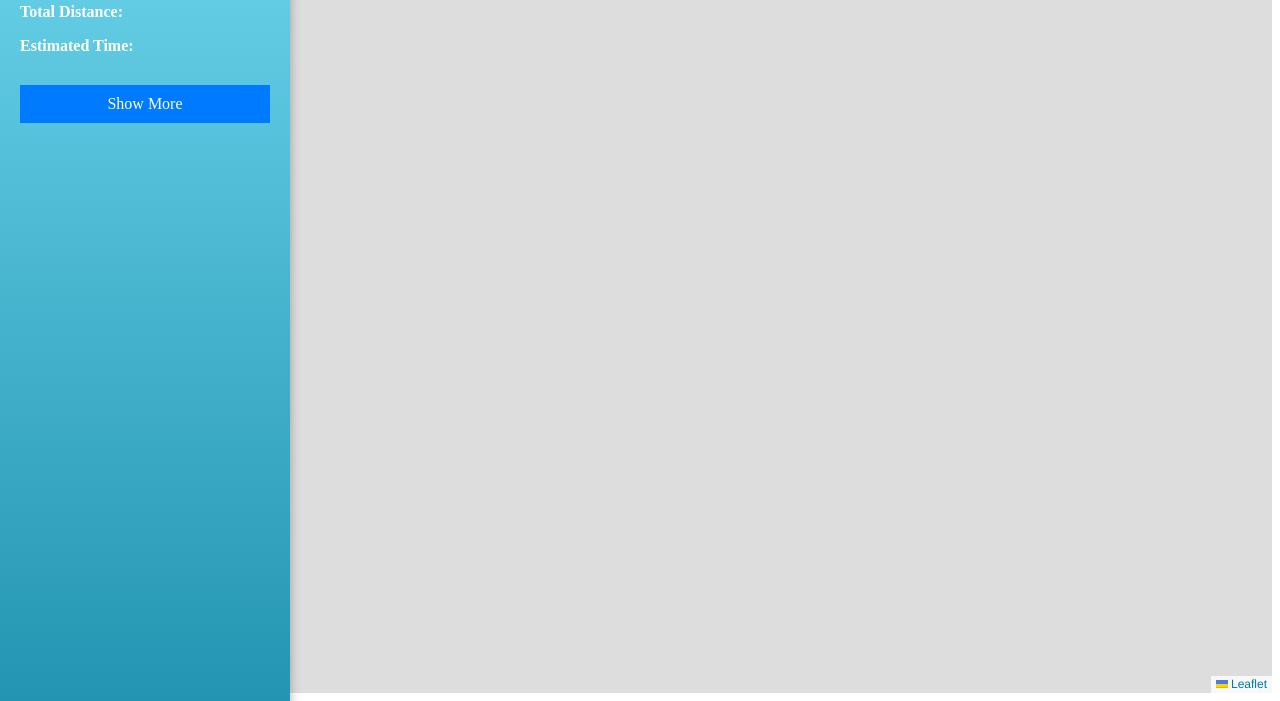
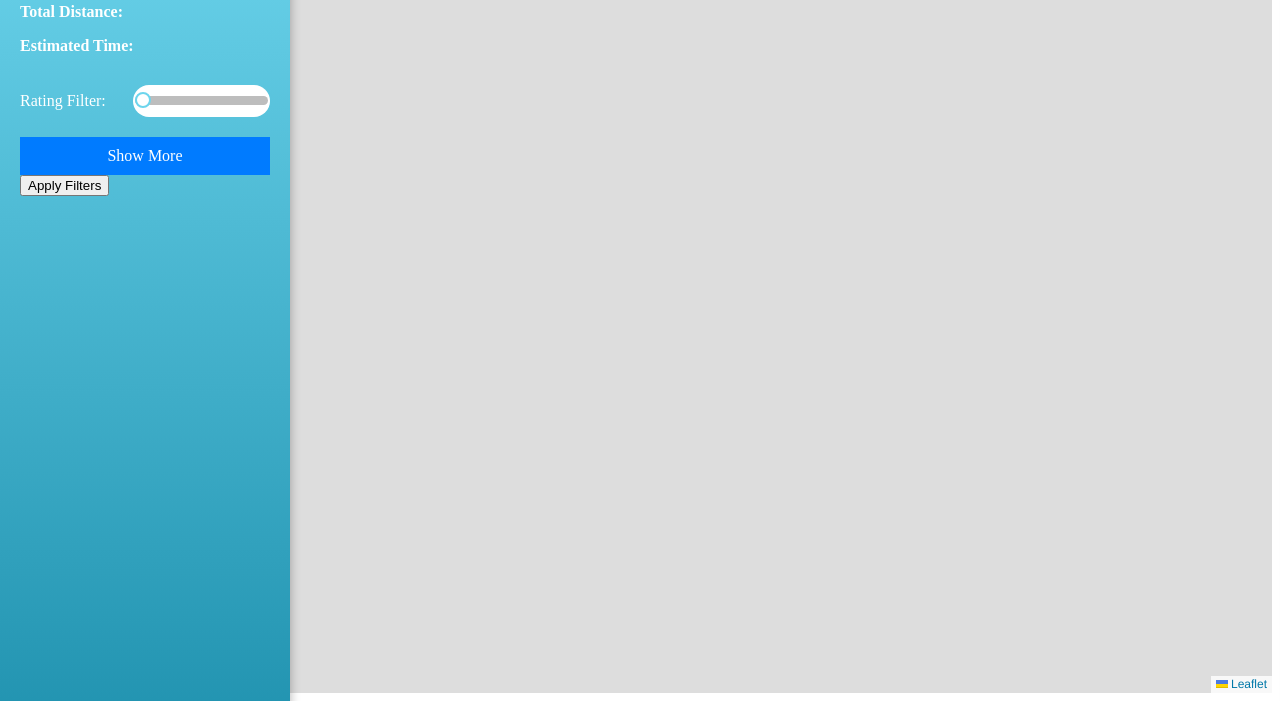
Before and after one commit to m1lun/RoadQuest, a Django app: template RoadQuest/RoadQuestApp/templates/mapping.html in a window 1280 px wide. Shown: the part 115-816 px from the top of the page. Run offline with Django 5.2, Linux system fonts and the light colour scheme; the template is opened without the code that fills it: values that come from a table or form of the project are taken from there, others are empty; data comes from the database, SQL or seed files in the repository; both versions use the stored data as it was after the commit.

Commit message:
finished multi-filter

```diff
--- a/RoadQuest/RoadQuestApp/templates/mapping.html
+++ b/RoadQuest/RoadQuestApp/templates/mapping.html
@@ -73,6 +73,54 @@
             margin-top: 10px;
             text-align: center;
         }
+
+        .slider-section {
+            margin: 20px 0;
+            display: flex;
+            align-items: center;
+            justify-content: space-between;
+        }
+
+        .range {
+            background: #fff;
+            height: 2rem;
+            width: 55%;
+            border-radius: 5rem;
+            box-shadow: 1px 5px 5px rgba(black, 0.3);
+            display: flex;
+            align-items: center;
+            justify-content: center;
+        }
+
+        input[type="range"] {
+            -webkit-appearance: none;
+            width: 100%;
+            height: 100%;
+            background: transparent;
+            outline: none;
+            &::-webkit-slider-thumb {
+                -webkit-appearance: none;
+                height: 16px;
+                width: 16px;
+                border-radius: 50%;
+                background: #ffffff;
+                border: 2px solid #6dd5ed;
+                margin-top: -4px;
+                box-shadow: 1px 1px 2px rgba(#000, 0.5);
+                cursor: pointer;
+            }
+            &::-webkit-slider-runnable-track {
+                width: 100%;
+                height: 9px;
+                background: #bdbdbd;
+                border-radius: 3rem;
+                transition: all 0.5s;
+                cursor: pointer;
+            }
+            &:hover::-webkit-slider-runnable-track {
+                background: #6dd5ed;
+            }
+        }
     </style>
 </head>
 <body>
@@ -90,6 +138,8 @@
         </div>
     </div>
 
+
+
     <div id="main-panel">
         <span class="closebtn" onclick="closePanel()">&times;</span>
         <h1>RoadQuest</h1>
@@ -98,22 +148,33 @@
             <p><strong>Estimated Time:</strong> <span id="route-time"></span></p>
         </div>
 
+        <div class="slider-section">
+            <label for="rating-slider">Rating Filter:</label>
+            <div class="range">
+                <input type="range" id="rating-slider" min="0" max="5" step="1" value="{{ current_rating|default:0 }}">
+            </div>
+        </div>
+
         <div id="filter-buttons">
             {% for poi_type in types %}
-                <button onclick="location.href='{% url 'mapping_filtered' start1 end1 poi_type %}'">
+                <label class="type-button">
+                    <input type="checkbox" class="poi-type-checkbox" value="{{ poi_type }}">
                     {{ poi_type|title }}
-                </button>
+                </label>
             {% endfor %}
         </div>
 
         <div class="expand-btn" onclick="toggleExpand()">Show More</div>
         <div id="expandable-section" class="expandable-section">
             {% for poi_type in secondary_types %}
-                <button onclick="location.href='{% url 'mapping_filtered' start1 end1 poi_type %}'">
+                <label class="type-button">
+                    <input type="checkbox" class="poi-type-checkbox" value="{{ poi_type }}">
                     {{ poi_type|title }}
-                </button>
+                </label>
             {% endfor %}
         </div>
+
+        <button onclick="applyFilters()">Apply Filters</button>
 
     </div>
 
@@ -174,6 +235,30 @@
             document.getElementById('route-time').innerText = time;
         }
 
+        function applyFilters() {
+            const selectedTypes = Array.from(document.querySelectorAll('.poi-type-checkbox:checked'))
+                .map(checkbox => checkbox.value);
+
+            const rating = document.getElementById('rating-slider').value;
+
+            // Use the placeholders 'all' and 'none' to handle cases where parameters might be missing
+            let url = `{% url 'mapping_filtered' start1 end1 'all' 'none' %}`;
+
+            if (selectedTypes.length > 0) {
+                url = url.replace('all', encodeURIComponent(selectedTypes.join(',')));
+            } else {
+                url = url.replace('/all', '/None');
+            }
+
+            if (rating && rating !== 'none') {
+                url = url.replace('none', rating);
+            } else {
+                url = url.replace('/none', '/None');
+            }
+
+            window.location.href = url;
+        }
+
         function toggleExpand() {
             var section = document.getElementById('expandable-section');
             var btn = document.querySelector('.expand-btn');
--- a/RoadQuest/RoadQuestApp/urls.py
+++ b/RoadQuest/RoadQuestApp/urls.py
@@ -4,6 +4,6 @@ from . import views
 urlpatterns = [
     path("", views.home, name="home"), # when we go to "" calls the views function "home"
     path('mapping/<str:start1>/<str:end1>/', views.mapping, name='mapping'),
-    path('mapping/<str:start1>/<str:end1>/<str:poi_type>/', views.mapping, name='mapping_filtered'),
+    path('mapping/<str:start1>/<str:end1>/<str:poi_types>/<str:poi_rating>/', views.mapping, name='mapping_filtered'),
     path("route/", views.route, name="route")
 ]
```
Also changed, not shown: RoadQuest/RoadQuestApp/views.py (+20 -19 lines), db.sqlite3.
